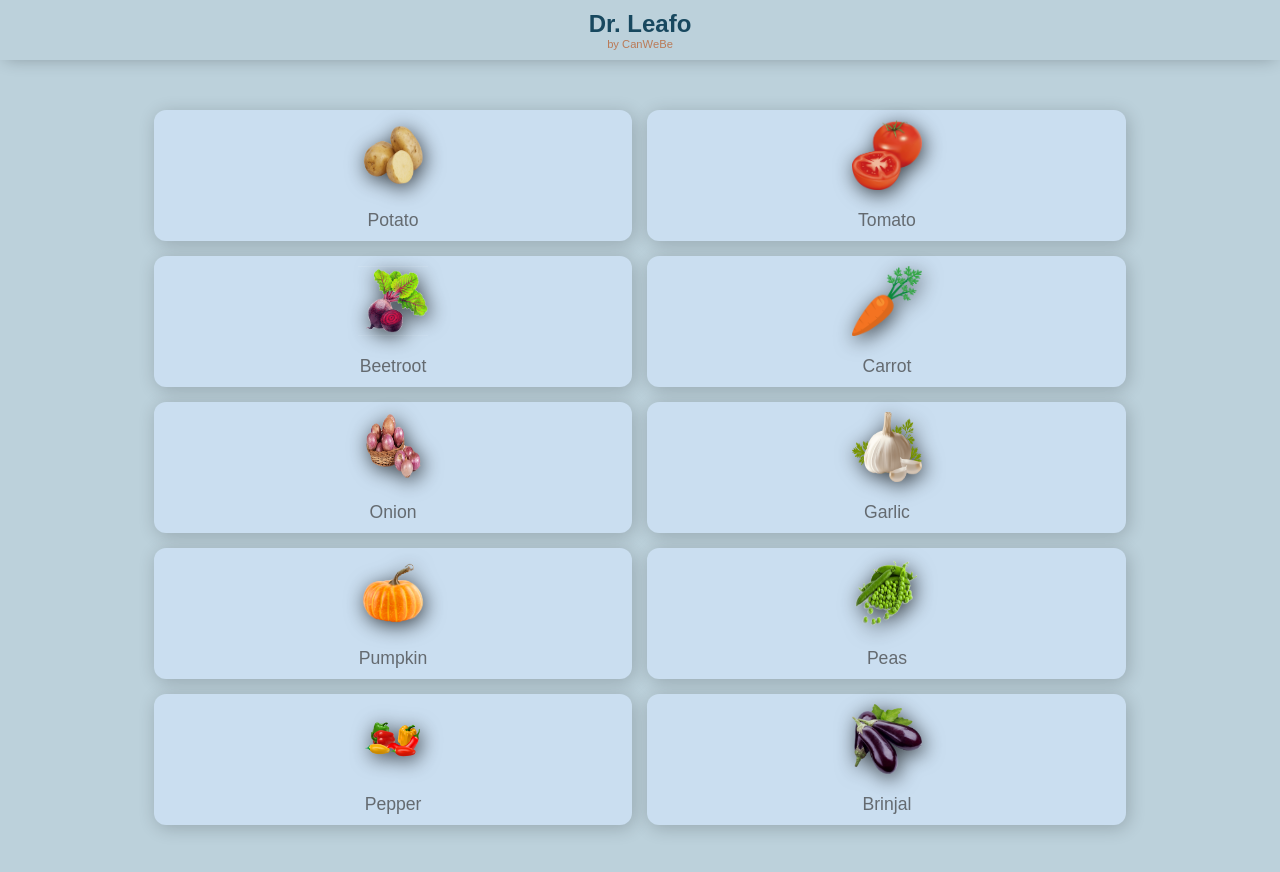
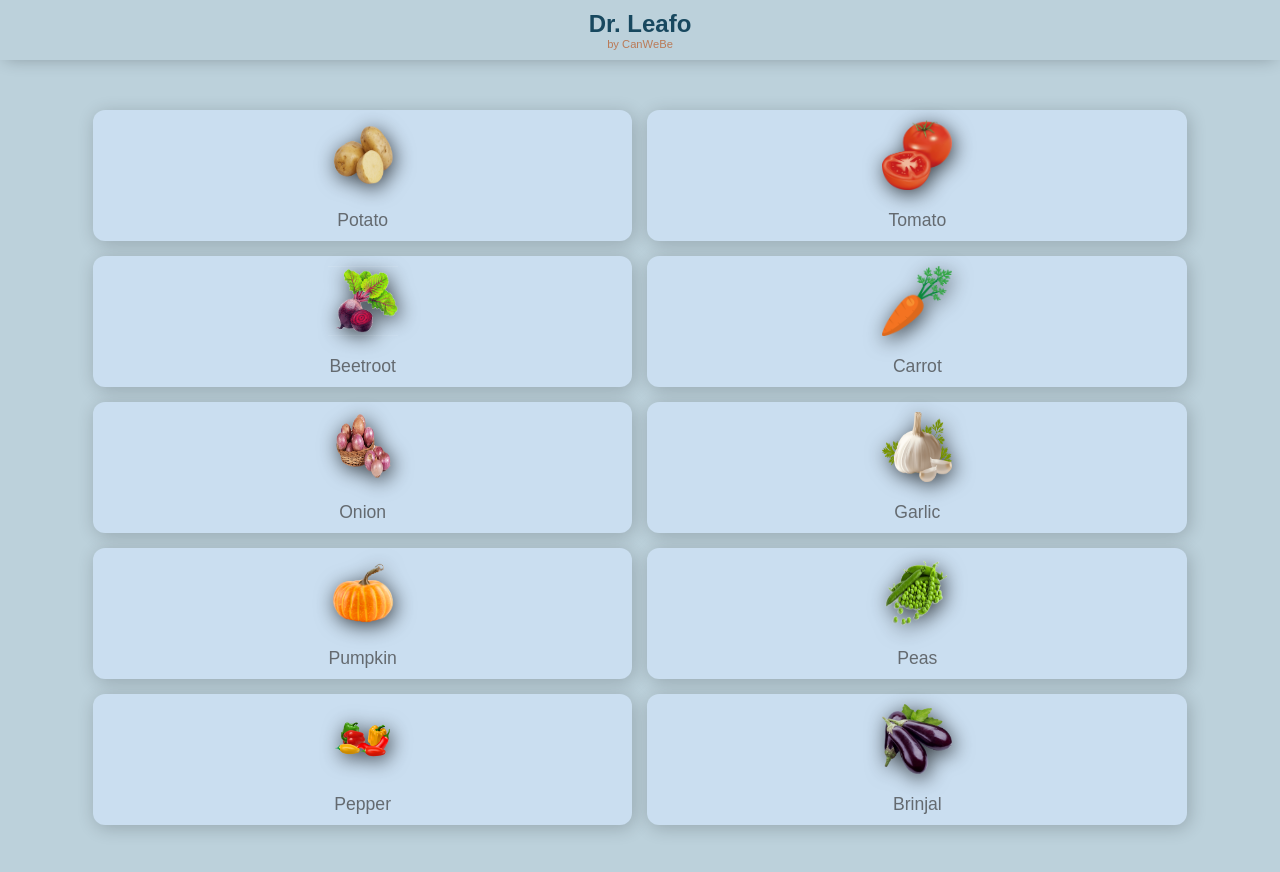
Before and after one commit to canwebe/Dr.-Plant-FrontEnd, a React (Create React App) app: page / in a window 1280 px wide. Shown: the top 872 px of the page. Built offline with nearby package versions, Linux system fonts and the light colour scheme.

Commit message:
fixing styles

```diff
--- a/src/Pages/Detect/index.jsx
+++ b/src/Pages/Detect/index.jsx
@@ -9,7 +9,6 @@ export default function Detect() {
   const { id } = useParams()
   const videoConstraints = {
     width: 'auto',
-    minHeight: 300,
     aspectRatio: 16 / 9,
     facingMode: 'environment',
   }
--- a/src/Pages/Home/Home.css
+++ b/src/Pages/Home/Home.css
@@ -2,9 +2,9 @@
   display: grid;
   grid-template-columns: repeat(2, 1fr);
   gap: 15px;
+  padding: 10px 0 100px;
+  width: 90%;
   margin: 0 auto;
-  padding: 10px 0 100px;
-  width: 80%;
 }
 
 .plantCard {
--- a/src/Pages/Prediction/index.jsx
+++ b/src/Pages/Prediction/index.jsx
@@ -31,10 +31,10 @@ export default function Prediction() {
         ) : (
           <>
             <p className='predictionP'>
-              Disease : <span>Healthy</span>
+              Disease : <span>Late Blight</span>
             </p>
             <p className='predictionP'>
-              Confidence : <span>99.3%</span>
+              Confidence : <span>98.1%</span>
             </p>
             <hr />
             <h3>Information :</h3>
```
